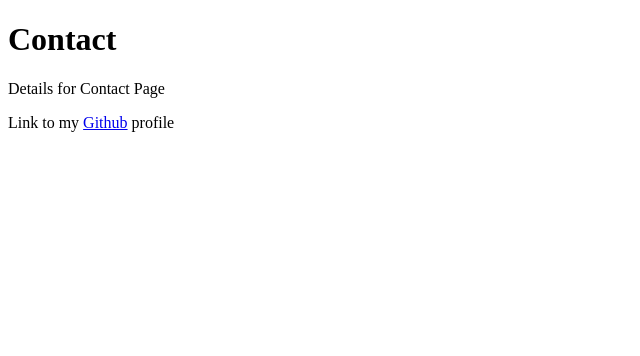
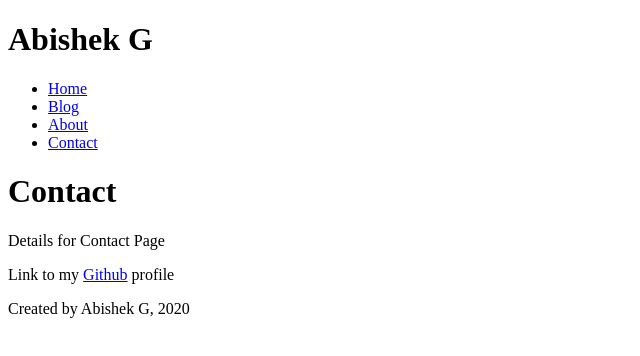
Before and after one commit to abishekg/gatsby-bootcamp, a Gatsby site: page /contact in a window 1280 px wide. Shown: the whole page, without its empty margins (0-640 px from the left). Built offline with nearby package versions, Linux system fonts and the light colour scheme; Gatsby itself is replaced by a stand-in of ours.

Commit message:
Adding header and footer

```diff
--- /dev/null
+++ b/src/components/footer/index.js
@@ -0,0 +1,11 @@
+import React from 'react';
+
+const Footer = () => {
+  return (
+    <footer>
+      <p>Created by Abishek G, 2020</p>
+    </footer>
+  )
+}
+
+export default Footer;
--- /dev/null
+++ b/src/components/header/index.js
@@ -0,0 +1,21 @@
+import React from "react"
+import { Link } from "gatsby"
+
+const Header = () => {
+  console.log('>>>>> CALLED');
+  return (
+    <header>
+      <h1>Abishek G</h1>
+      <nav>
+        <ul>
+          <li><Link to='/'>Home</Link></li>
+          <li><Link to='/blog'>Blog</Link></li>
+          <li><Link to='/about'>About</Link></li>
+          <li><Link to='/contact'>Contact</Link></li>
+        </ul>
+      </nav>
+    </header>
+  )
+}
+
+export default Header;
--- a/src/pages/about/index.js
+++ b/src/pages/about/index.js
@@ -1,11 +1,15 @@
 import React from "react"
 import { Link } from "gatsby"
+import Footer from "../../components/footer"
+import Header from "../../components/header"
 
 const AboutPage = () => {
   return(<div>
+    <Header />
     <h1>About</h1>
     <p>Bio for About Page</p>
     <p>Need a developer? <Link to='/contact'>Contact Me</Link> </p>
+    <Footer />
   </div>)
 }
 
--- a/src/pages/blog/index.js
+++ b/src/pages/blog/index.js
@@ -1,9 +1,13 @@
 import React from "react"
+import Footer from "../../components/footer"
+import Header from "../../components/header"
 
 const BlogPage = () => {
   return(<div>
+    <Header />
     <h1>Blog</h1>
     <p>Posts will show up here</p>
+    <Footer />
   </div>)
 }
 
--- a/src/pages/contact/index.js
+++ b/src/pages/contact/index.js
@@ -1,10 +1,14 @@
 import React from "react"
+import Footer from '../../components/footer';
+import Header from "../../components/header"
 
 const ContactPage = () => {
   return (<div>
+    <Header />
     <h1>Contact</h1>
     <p>Details for Contact Page</p>
     <p>Link to my <a href='https://github.com/abishekg/gatsby-bootcamp' target='_blank'>Github</a> profile</p>
+    <Footer />
   </div>)
 }
 
--- a/src/pages/index.js
+++ b/src/pages/index.js
@@ -1,12 +1,16 @@
 import React from "react"
 import { Link } from 'gatsby';
+import Footer from "../components/footer"
+import Header from "../components/header"
 
 const IndexPage = () => {
   return (
     <div>
+      <Header />
       <h1>Hello</h1>
       <h2>I'm G</h2>
       <p>Need a developer? <Link to='/contact'>Contact Me</Link> </p>
+      <Footer />
     </div>
   )
 }
```
